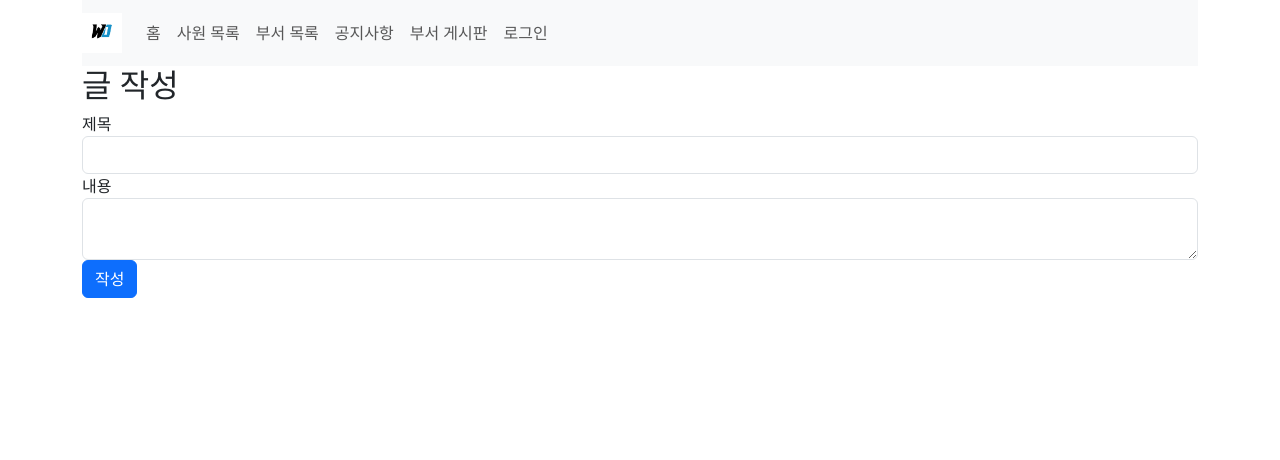
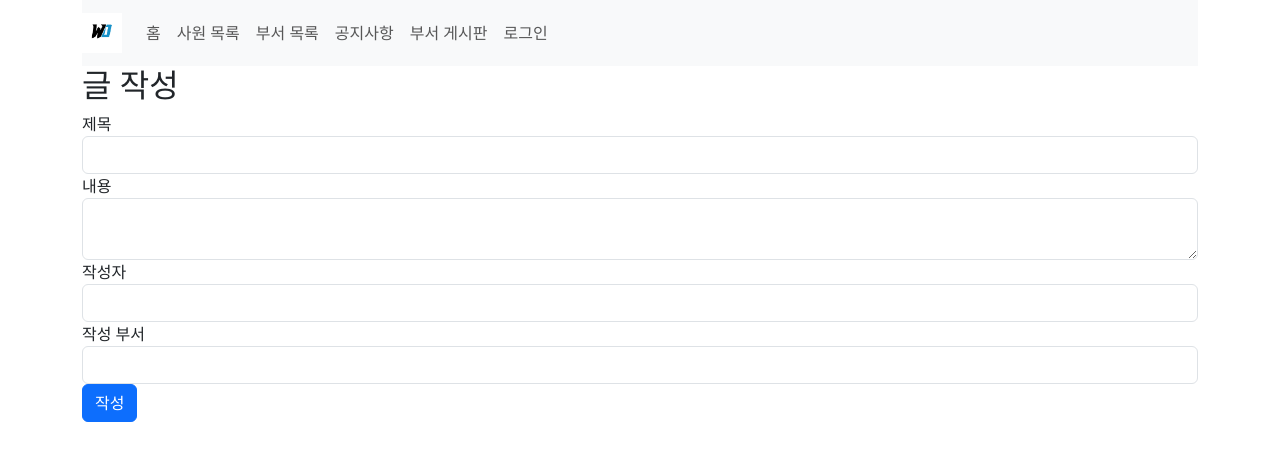
Before and after one commit to jaeyeol31/DeptMgmt, a React (Create React App) app in the folder employee-management/: page /department-board/create in a window 1280 px wide. Shown: the top 460 px of the page. Built offline with nearby package versions, Linux system fonts and the light colour scheme.

Commit message:
부서게시판 수

```diff
--- a/employee-management/src/department/DepartmentBoardForm.js
+++ b/employee-management/src/department/DepartmentBoardForm.js
@@ -3,44 +3,82 @@ import axios from 'axios';
 import { useNavigate, useParams } from 'react-router-dom';
 
 const DepartmentBoardForm = () => {
-  const [title, setTitle] = useState('');
-  const [content, setContent] = useState('');
+  const [title, setTitle] = useState(''); // 빈 문자열로 초기화
+  const [content, setContent] = useState(''); // 빈 문자열로 초기화
+  const [author, setAuthor] = useState(''); // 빈 문자열로 초기화
+  const [deptName, setDeptName] = useState(''); // 빈 문자열로 초기화
+  const [deptNo, setDeptNo] = useState(null); // 부서 번호를 저장할 상태 추가
   const { id } = useParams(); // 수정할 게시글의 ID
   const navigate = useNavigate();
 
   useEffect(() => {
+    const empNo = sessionStorage.getItem('empno');
+    console.log('Session empNo:', empNo); // empNo가 세션에서 올바르게 가져와지는지 확인
+
+    if (empNo) {
+      axios.get(`/api/employees/${empNo}`)
+        .then(response => {
+          const employee = response.data;
+          console.log('Fetched employee:', employee); // 직원 정보가 올바르게 가져와지는지 확인
+          setAuthor(employee.ename);
+          setDeptName(employee.deptName);
+          setDeptNo(employee.deptno); // 부서 번호 설정
+        })
+        .catch(error => {
+          console.error('직원 정보를 불러오는 중 오류가 발생했습니다!', error);
+        });
+    }
+
     if (id) {
       axios.get(`/api/department-board/${id}`)
         .then(response => {
           const post = response.data;
+          console.log('Fetched post:', post); // 게시글 정보가 올바르게 가져와지는지 확인
           setTitle(post.title);
           setContent(post.content);
         })
         .catch(error => {
-          console.error('There was an error fetching the post!', error);
+          console.error('게시글 정보를 불러오는 중 오류가 발생했습니다!', error);
         });
     }
   }, [id]);
 
   const handleSubmit = (e) => {
     e.preventDefault();
-    const postData = { title, content };
+
+    const empNo = sessionStorage.getItem('empno');
+    if (!empNo || !deptNo || !author) {
+      console.error('세션에서 필요한 정보를 가져오지 못했습니다.');
+      return;
+    }
+
+    const postData = {
+      title,
+      content,
+      empNo,   // 사원 번호 추가
+      author,  // 작성자 이름 추가
+      deptNo   // 부서 번호 추가
+    };
+
+    console.log('Submitting post data:', postData); // 제출할 데이터 확인
 
     if (id) {
       axios.put(`/api/department-board/${id}`, postData)
         .then(() => {
+          console.log('Post updated successfully'); // 성공 메시지 출력
           navigate(`/department-board/${id}`);
         })
         .catch(error => {
-          console.error('There was an error updating the post!', error);
+          console.error('게시글 수정 중 오류가 발생했습니다!', error);
         });
     } else {
       axios.post('/api/department-board', postData)
         .then(() => {
+          console.log('Post created successfully'); // 성공 메시지 출력
           navigate('/department-board');
         })
         .catch(error => {
-          console.error('There was an error creating the post!', error);
+          console.error('게시글 작성 중 오류가 발생했습니다!', error);
         });
     }
   };
@@ -55,7 +93,10 @@ const DepartmentBoardForm = () => {
             type="text"
             className="form-control"
             value={title}
-            onChange={(e) => setTitle(e.target.value)}
+            onChange={(e) => {
+              console.log('Title changed:', e.target.value); // 제목 변경 로그
+              setTitle(e.target.value);
+            }}
             required
           />
         </div>
@@ -64,8 +105,29 @@ const DepartmentBoardForm = () => {
           <textarea
             className="form-control"
             value={content}
-            onChange={(e) => setContent(e.target.value)}
+            onChange={(e) => {
+              console.log('Content changed:', e.target.value); // 내용 변경 로그
+              setContent(e.target.value);
+            }}
             required
+          />
+        </div>
+        <div className="form-group">
+          <label>작성자</label>
+          <input
+            type="text"
+            className="form-control"
+            value={author}
+            readOnly
+          />
+        </div>
+        <div className="form-group">
+          <label>작성 부서</label>
+          <input
+            type="text"
+            className="form-control"
+            value={deptName}
+            readOnly
           />
         </div>
         <button type="submit" className="btn btn-primary">{id ? '수정' : '작성'}</button>
```
Also changed, not shown: 1 other file (tests, documents, lock files or other folders).
